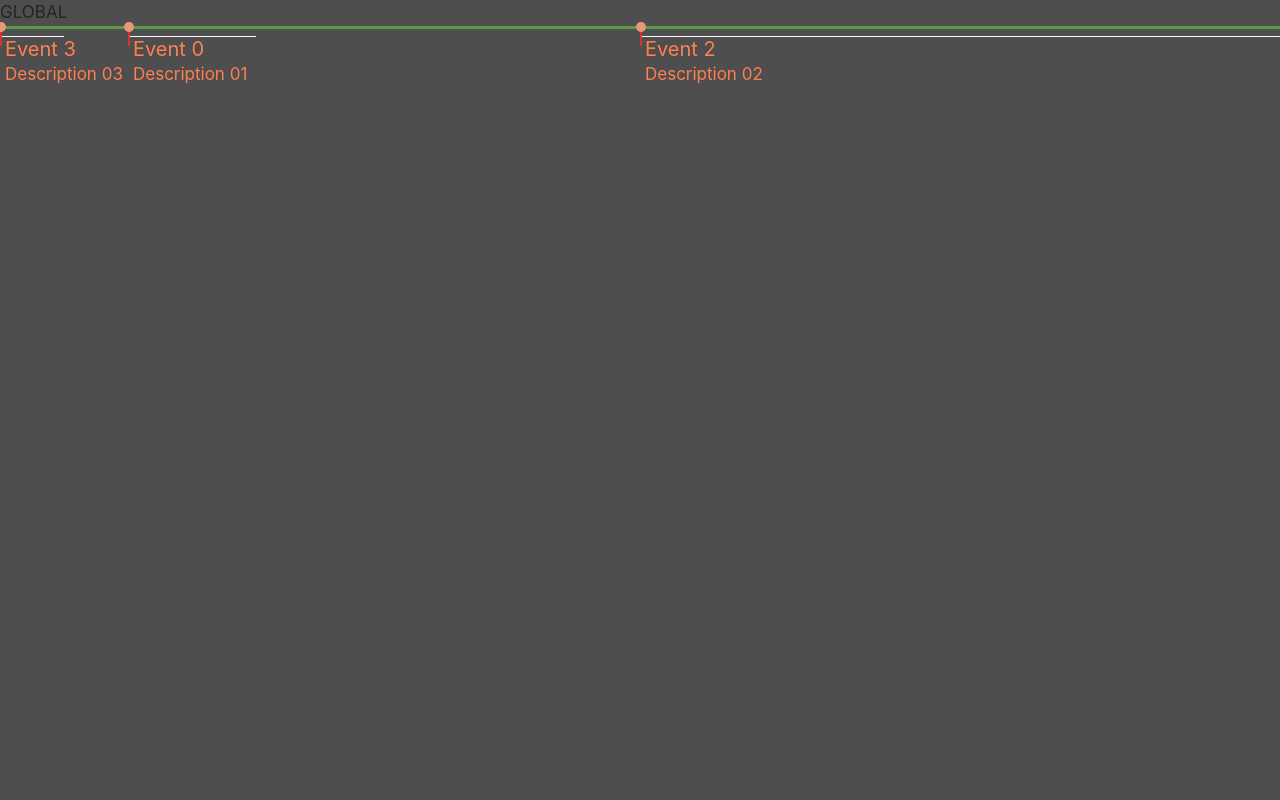
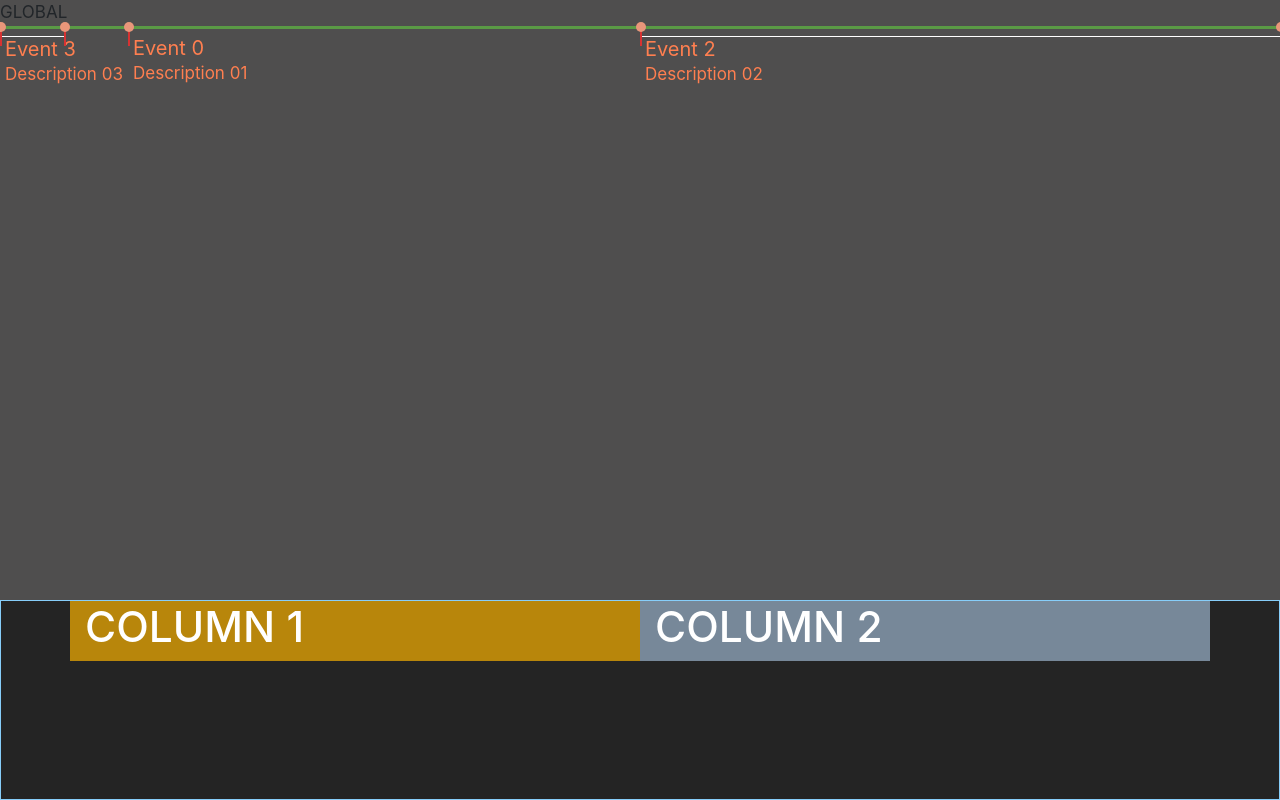
Before and after one commit to pleekMan/bonpland-timeline, a plain HTML site: page index.html in a window 1280 px wide. Drawn offline with Linux system fonts and the light colour scheme.

Commit message:
Add: Lower Display + Point || Range Event

```diff
--- a/css/style.css
+++ b/css/style.css
@@ -21,7 +21,7 @@ a {
 #timelineContainer {
 	/* width: 2000px; // by code*/
 	position: relative;
-	/* IL FAUT TOUJOURS AVOIR UNE position ICI, CAR timeEvent ARE ABSOLUTE IF PARENTS HAS relative/absolute*/
+	/* IL FAUT TOUJOURS AVOIR UNE position ICI, CAR timeEvent IS ABSOLUTE IF PARENTS HAS relative/absolute*/
 	height: 100%;
 	margin: 0;
 	padding: 0;
@@ -58,6 +58,12 @@ a {
 	border-width: 0 0 0 2px;
 }
 
+.ev-timeIndicatorStart{
+}
+
+.ev-timeIndicatorEnd{
+}
+
 .ev-timeIndicatorPin {
 	width: 10px;
 	height: 10px;
@@ -84,3 +90,25 @@ a {
 .ev-description {
 	color: coral;
 }
+
+
+#displayContainer {
+	position: fixed;
+	bottom: 0;
+	left:0;
+	width: 100%;
+	height: 25%; /* Set the fixed height of the footer here */
+	/* line-height: 60px; */
+
+	color: white;
+	background-color: #242424;
+	border: 1px solid lightskyblue;
+ }
+
+ .displayRight{
+	background-color: darkgoldenrod;
+ }
+
+ .displayLeft{
+	background-color: lightslategrey;
+ }
--- a/db/events-db.js
+++ b/db/events-db.js
@@ -3,7 +3,7 @@ var events = [
 		"title": "Event 0",
 		"dates": {
 			"start": 0.1,
-			"end": 0.2
+			"end": 0.1
 		},
 		"description": " Description 01",
 		"type": "type",
--- a/index.html
+++ b/index.html
@@ -34,10 +34,13 @@
 		<div id="timelineContainer">
 			<div id="timelineLine"></div>
 			<div class="timeEvent" data-start="0" data-end="0">
-				<div class="ev-timeIndicator">
+				<div class="ev-timeIndicator ev-timeIndicatorStart">
 					<div class="ev-timeIndicatorPin"></div>
 				</div>
 				<div class="ev-rangeIndicator"></div>
+				<div class="ev-timeIndicator ev-timeIndicatorEnd">
+					<div class="ev-timeIndicatorPin"></div>
+				</div>
 				<div class="ev-container">
 					<a href="#">
 						<div class="ev-content">
@@ -45,6 +48,19 @@
 							<div class="ev-description">DESCRIPTION</div>
 						</div>
 					</a>
+				</div>
+			</div>
+		</div>
+	</div>
+
+	<div id="displayContainer">
+		<div class="container">
+			<div class="row">
+				<div class="col-6 displayRight">
+					<h1>COLUMN 1</h1>
+				</div>
+				<div class="col-6 displayLeft">
+					<h1>COLUMN 2</h1>
 				</div>
 			</div>
 		</div>
--- a/js/controller.js
+++ b/js/controller.js
@@ -32,15 +32,21 @@ function buildEvents(eventData) {
 		newEvent.find(".ev-title").text(eventData[i].title);
 		newEvent.find(".ev-description").text(eventData[i].description);
 
-		var posInTimeline = timelineWidth * eventData[i].dates.start;
-		setEventPosition(newEvent, posInTimeline);
-
-		var sizeInTimeline = timelineWidth * (eventData[i].dates.end - eventData[i].dates.start);
-		setEventSize(newEvent, sizeInTimeline);
-
 		// SAVE DATES ON THE DOM (only once = original dates)
 		newEvent.attr("data-start", eventData[i].dates.start);
 		newEvent.attr("data-end", eventData[i].dates.end);
+
+		// POINT OR RANGE
+		if(eventData[i].dates.start == eventData[i].dates.end){
+			newEvent.find(".ev-rangeIndicator").css("display","none");
+			newEvent.find(".ev-timeIndicatorEnd").css("display","none");
+		}
+
+		var posInTimeline = timelineWidth * getEventStartNormalized(newEvent);
+		setEventPosition(newEvent, posInTimeline);
+
+		var sizeInTimeline = timelineWidth * (getEventEndNormalized(newEvent) - getEventStartNormalized(newEvent));
+		setEventSize(newEvent, sizeInTimeline);
 
 		newEvents.push(newEvent[0]); // GET THE DOM OBJECT WRAPPED BY THE JQUERY OBJECT
 	}
@@ -69,6 +75,10 @@ function setEventSize(event, siz) {
 	event.find(".ev-rangeIndicator").animate({
 		width: siz
 	}, animSpeed);
+
+	event.find(".ev-timeIndicatorEnd").animate({
+		left: siz
+	}, animSpeed);
 }
 
 function zoomTo(zoomValue) {
@@ -88,8 +98,8 @@ function zoomTo(zoomValue) {
 
 	$.each(timeEvents, function () {
 
-		var originalStart = $(this).attr("data-start");
-		var originalEnd = $(this).attr("data-end");
+		var originalStart = getEventStartNormalized($(this));
+		var originalEnd = getEventEndNormalized($(this));
 
 		setEventPosition($(this), originalStart * timelineWidth);
 		setEventSize($(this), (originalEnd - originalStart) * timelineWidth);
@@ -101,3 +111,11 @@ function zoomTo(zoomValue) {
 function getTimeEventsFromDOM() {
 	return $("#timelineContainer").find(".timeEvent");
 }
+
+function getEventStartNormalized(event) {
+	return event.attr("data-start");
+}
+
+function getEventEndNormalized(event) {
+	return event.attr("data-end");
+}
```
